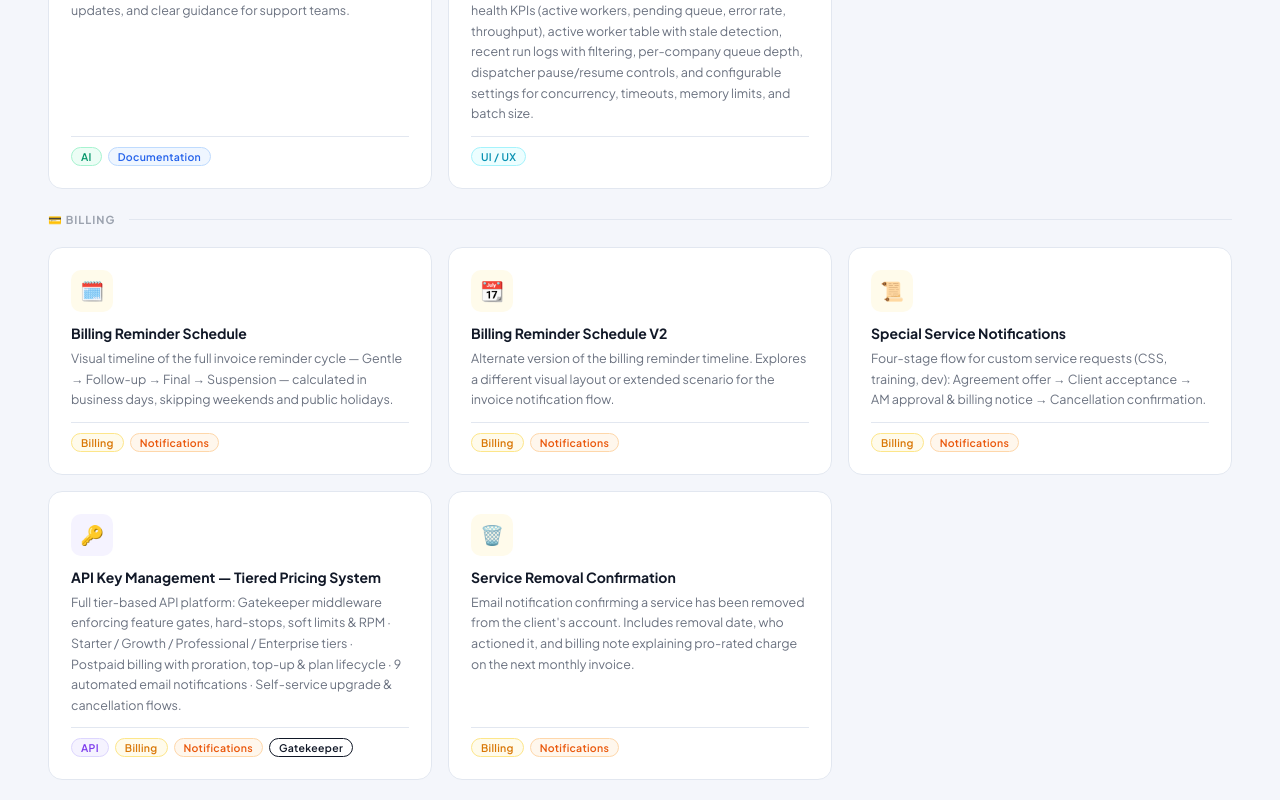
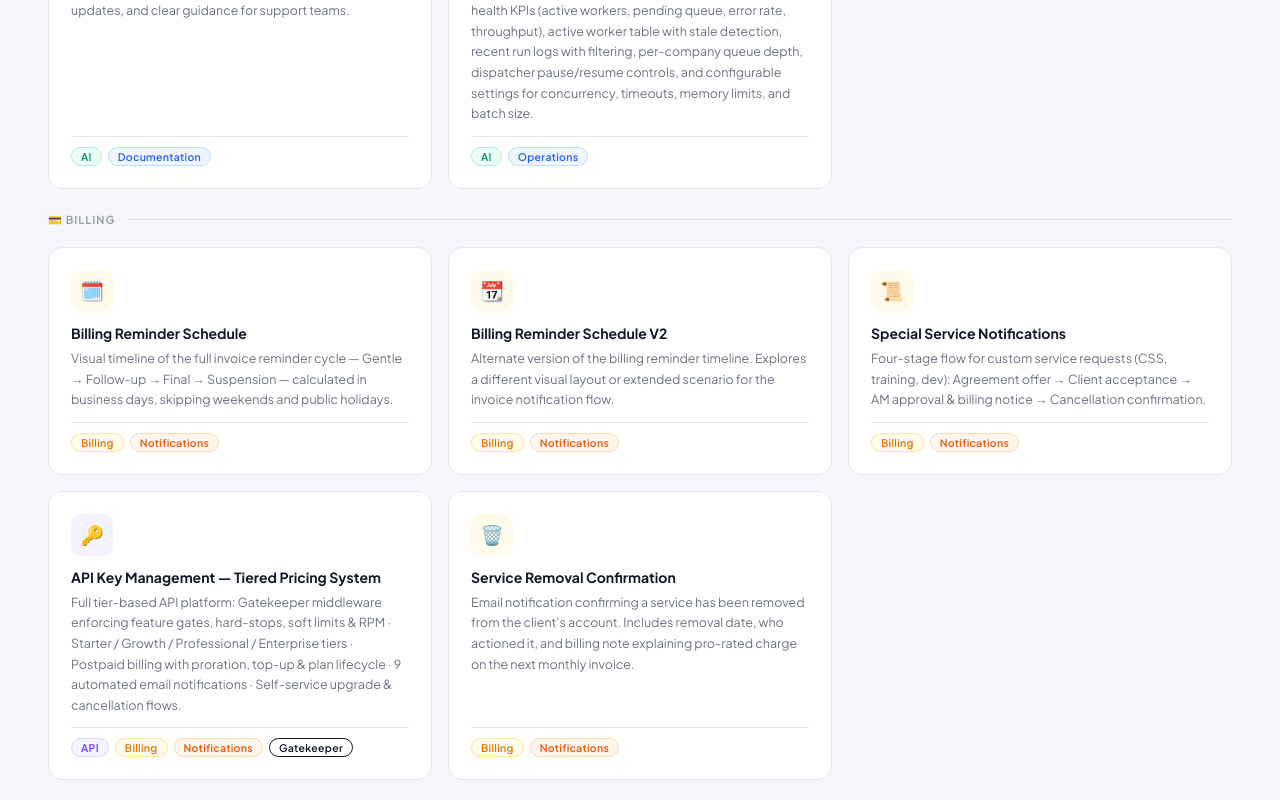
Before and after one commit to vishav-github/techandlearn, a plain HTML site: page checker/CheckerMockupHub.html in a window 1280 px wide. Shown: the part 1400-2200 px from the top of the page. Drawn offline with Linux system fonts and the light colour scheme.

Commit message:
Update CheckerMockupHub.html

```diff
--- a/checker/CheckerMockupHub.html
+++ b/checker/CheckerMockupHub.html
@@ -399,7 +399,7 @@
    <a class="card" href="https://techandlearn.in/checker/ai-queue-monitor-mockup.html" target="_blank" data-tags="ui" data-name="AI Queue Monitor">
     <div class="card-top"><div class="card-icon icon-ui">🤖</div><div class="card-arrow">↗</div></div>
     <div><div class="card-title">AI Queue Monitor</div><div class="card-desc">Admin mockup for monitoring and controlling the AIQueue processing pipeline. Shows real-time pipeline health KPIs (active workers, pending queue, error rate, throughput), active worker table with stale detection, recent run logs with filtering, per-company queue depth, dispatcher pause/resume controls, and configurable settings for concurrency, timeouts, memory limits, and batch size.</div></div>
-    <div class="card-footer"><span class="tag tag-ui">UI / UX</span></div>
+    <div class="card-footer"><span class="tag tag-ai">AI</span><span class="tag tag-ops">Operations</span></div>
   </a>
 
   <!-- ───── Billing ───── -->
@@ -579,7 +579,7 @@
   <a class="card" href="https://techandlearn.in/checker/special_service_notifications.html" target="_blank" data-tags="ui" data-name="Special Service Order Notifications">
     <div class="card-top"><div class="card-icon icon-ui">📧</div><div class="card-arrow">↗</div></div>
     <div><div class="card-title">Special Service Order Notifications</div><div class="card-desc">Universal HTML email templates for the full special service workflow. Works across all email providers (Gmail, Outlook, Yahoo, Apple Mail) and support ticket threads. Covers four scenarios: agreement request to client, client confirmation to Checker team, billing confirmation after approval, and cancellation notice.</div></div>
-    <div class="card-footer"><span class="tag tag-ui">UI / UX</span></div>
+    <div class="card-footer"><span class="tag tag-ui">UI / UX</span><span class="tag tag-billing">Billing</span></div>
   </a>
 
   <!-- ── Add new placeholder ── -->
```
